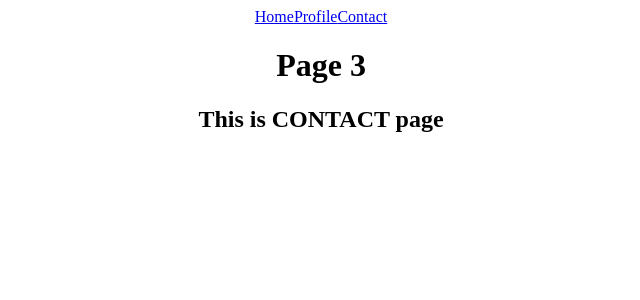
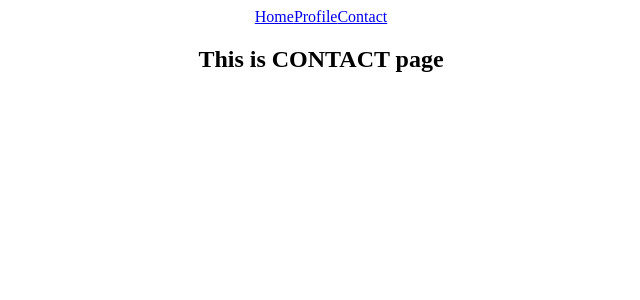
Before and after one commit to albertkantwi/react-project, a React (Create React App) app: page /contact in a window 1280 px wide. Shown: the top 300 px of the page, without its empty margins (319-959 px from the left). Built offline with nearby package versions, Linux system fonts and the light colour scheme.

Commit message:
Update contact page

```diff
--- a/src/pages/Contact.js
+++ b/src/pages/Contact.js
@@ -1,7 +1,6 @@
 export const Contact = () => {
   return (
     <div>
-      <h1>Page 3</h1>
       <h2>This is CONTACT page</h2>
     </div>
   );
```
